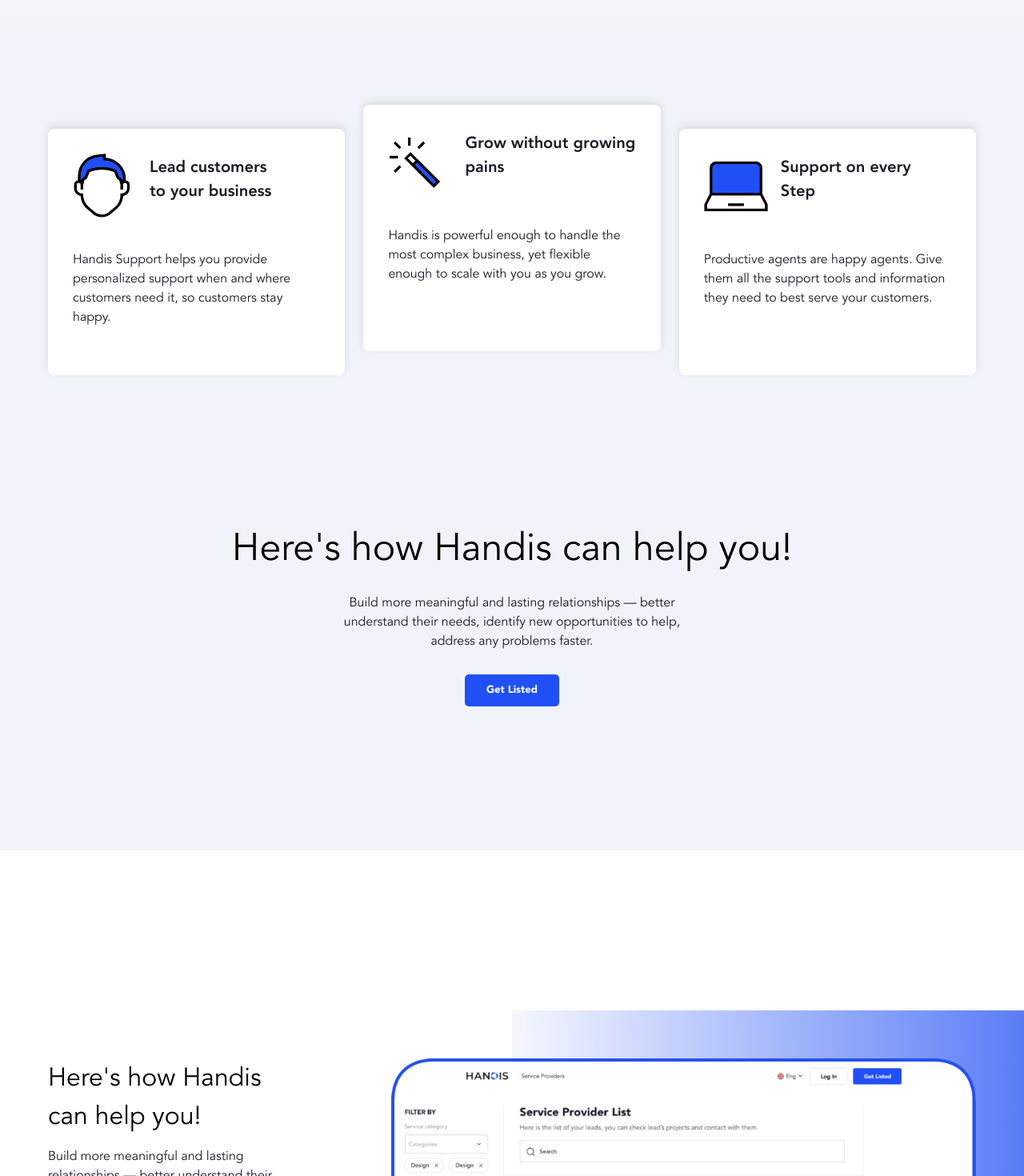
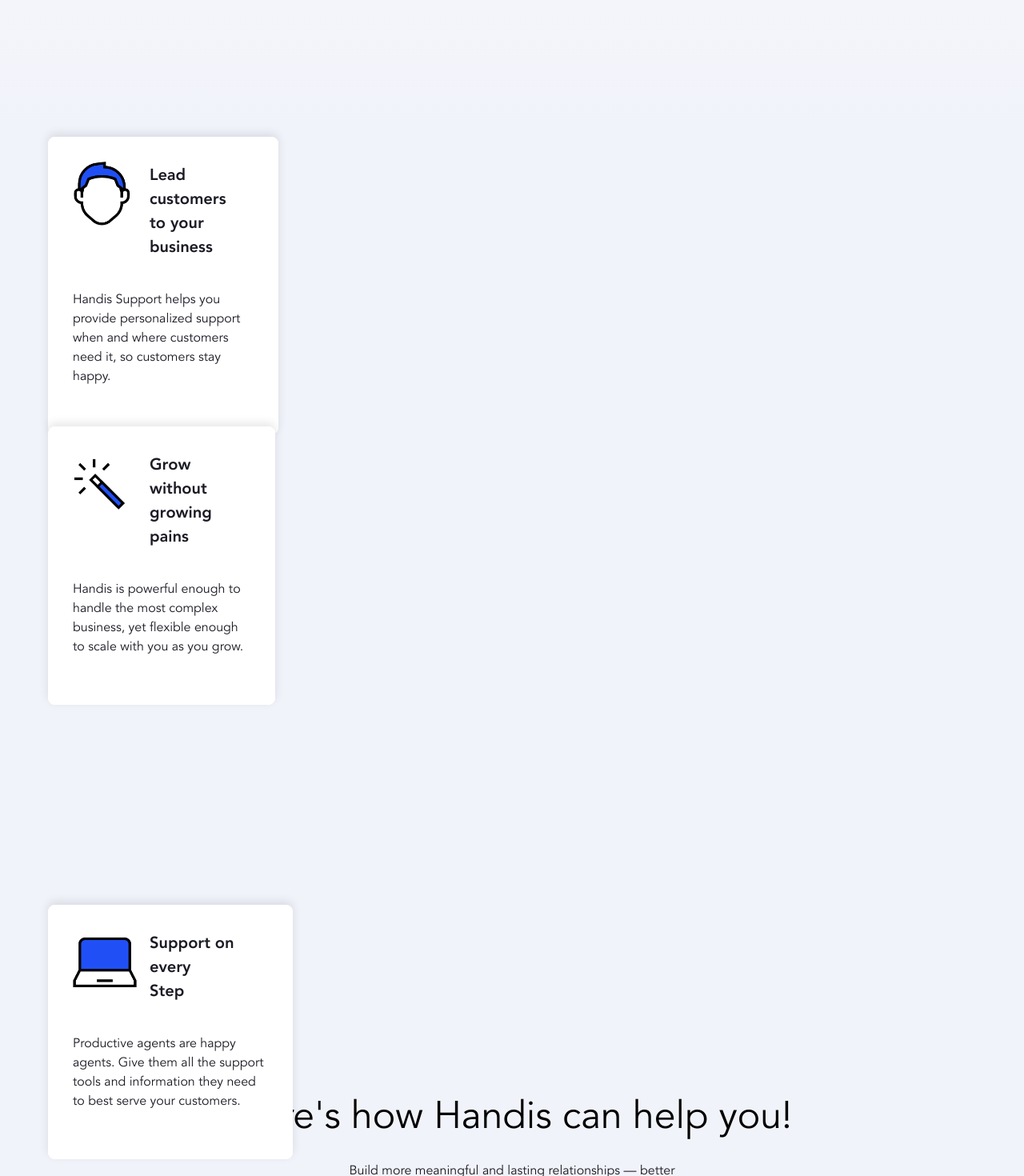
Before and after one commit to devdotwibe/hanois-frondend, a Next.js app: page /get-listed in a window 1280 px wide. Shown: the part 1280-2750 px from the top of the page at 80% size. Built offline with nearby package versions, Linux system fonts and the light colour scheme.

Commit message:
styleupV

```diff
--- a/src/app/(frontend)/components/HomeComponents/BusinessSec.tsx
+++ b/src/app/(frontend)/components/HomeComponents/BusinessSec.tsx
@@ -22,14 +22,7 @@
       discption: 'Productive agents are happy agents. Give them all the support tools and information they need to best serve your customers.',
       imageSrc: image3,
 
-    },
-    {
-      title1: '',
-      spanText: '',
-      discption: '',
-
-
-    },
+    }
 
   ];
 
--- a/src/app/(frontend)/components/ReusableComponents/Cards/BusinessCard.tsx
+++ b/src/app/(frontend)/components/ReusableComponents/Cards/BusinessCard.tsx
@@ -10,6 +10,7 @@
 
 const BusinessCard: React.FC<BusinessCardProps> = ({ title1, imageSrc, discption, spanText }) => {
   return (
+    <div className="business-b-out">
     <div className='business-block'>
       <div className="content-top">
         <div className="outer-imgb">
@@ -33,6 +34,7 @@
         <p>{discption}</p>
       </div>
     </div>
+    </div>
   );
 };
 
--- a/src/app/styles/home.css
+++ b/src/app/styles/home.css
@@ -329,7 +329,7 @@
 
 
 .business-wrap {
-    padding: 100px 0 349px;
+    padding: 100px 0 300px;
     background: #F1F3F9;
 }
 
@@ -347,14 +347,33 @@
     width: 32%; position: relative;
 }
 
+.business-b-out {
+    position: -webkit-sticky;
+    position: sticky;
+    transform: translateY(10px);
+    top: 100px;
+}
+
+.business-b-out:first-child {
+    margin-top: 0;
+}
+
+.business-b-out:nth-child(2) {
+    transform: translateY(140px);
+    margin-top: -140px;
+}
+
+.business-b-out:nth-child(3) {
+    transform: translateY(270px);
+    margin-top: 120px;
+}
+
 .business-block {
     padding: 30px 30px 60px;
     background: #ffffff;
     margin: 0 0 30px;
     border: 1px solid #ffffff;
     border-radius: 8px;
-    position: sticky;
-    /* top: 100px; */
     box-shadow: 0 -4px 12px rgba(0, 0, 0, .1);
 }
 .business-block:hover {
@@ -362,7 +381,7 @@
     border: 1px solid var(--primary-color);
 }
 
-.business-block:first-child {
+/* .business-block:first-child {
 top: 100px;
 }
 
@@ -375,10 +394,11 @@
 .business-block:nth-child(3) {
 top: 350px;
 }
+
 .business-block:nth-child(4) {
 top: 400px;  opacity: 0;
 
-}
+} */
 
 
 
```
